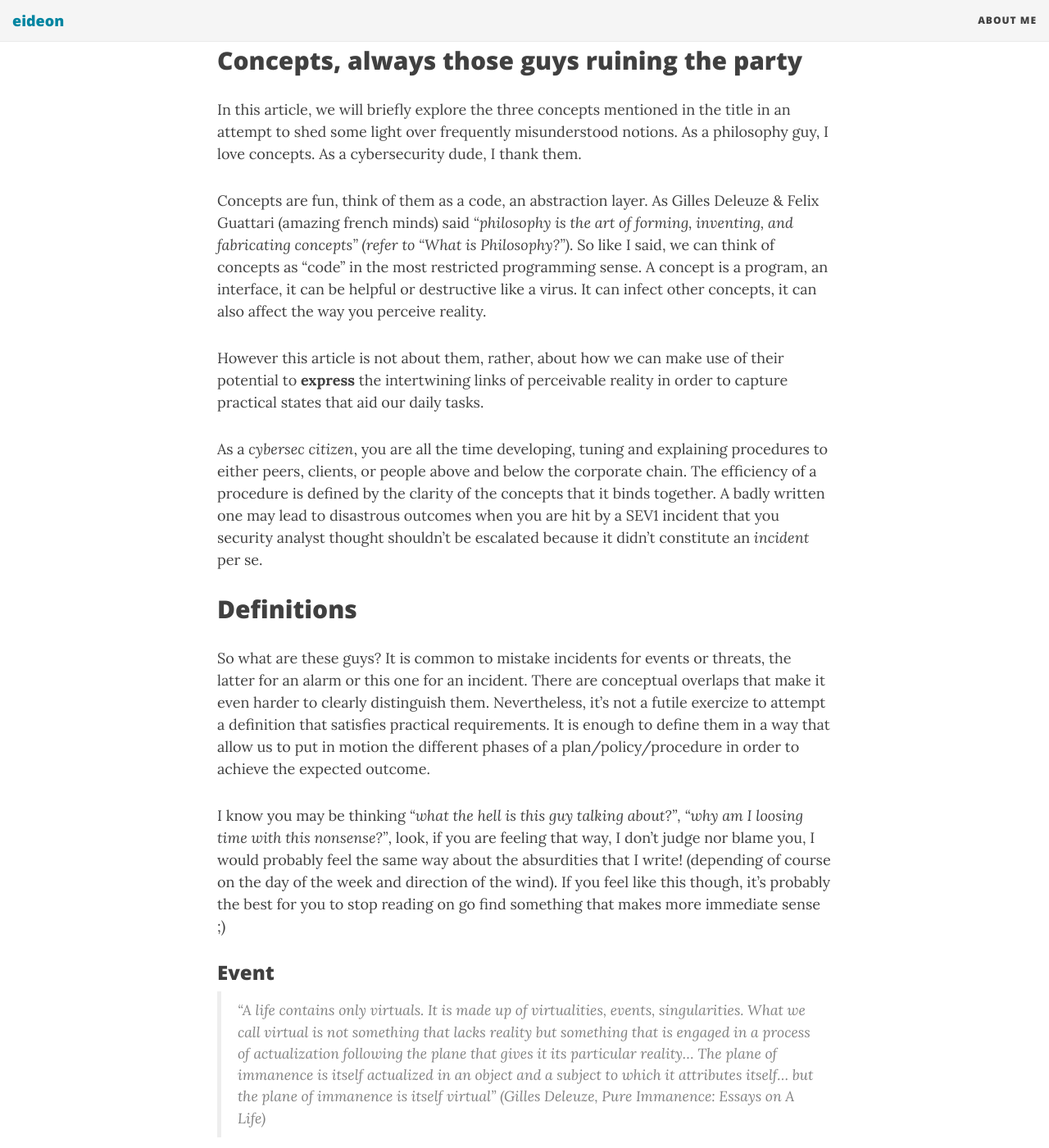
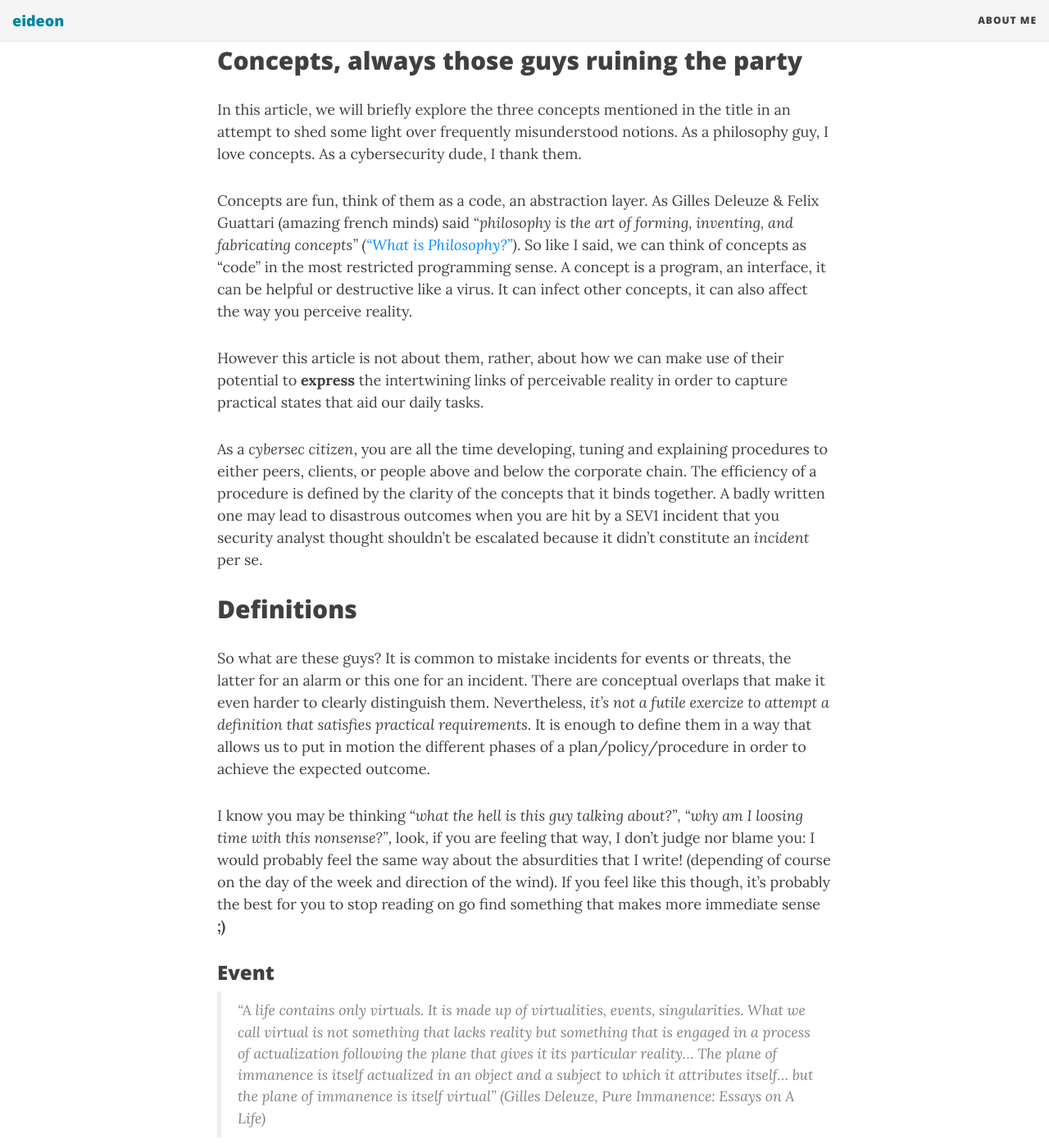
Before and after one commit to darkquasar/darkquasar.github.io, a Jekyll site: the page built from _posts/2017-10-15-THL02-Events_Threats_Incidents.md, in a window 1280 px wide and 1400 px high, scrolled down 803 px. Shown: the whole window at 82% size. Built offline with Jekyll 4.4.1, drawn with Linux system fonts in a browser that asks for light colours; nearby versions of some CDN libraries; comment, search, counter and statistics services are not loaded.

Commit message:
Update 2017-10-15-THL02-Events_Threats_Incidents.md

```diff
--- a/_posts/2017-10-15-THL02-Events_Threats_Incidents.md
+++ b/_posts/2017-10-15-THL02-Events_Threats_Incidents.md
@@ -22,16 +22,16 @@ I love triads, everything should come in *three*. I will here explore two triads
 ## Concepts, always those guys ruining the party
 In this article, we will briefly explore the three concepts mentioned in the title in an attempt to shed some light over frequently misunderstood notions. As a philosophy guy, I love concepts. As a cybersecurity dude, I thank them.
 
-Concepts are fun, think of them as a code, an abstraction layer. As Gilles Deleuze & Felix Guattari (amazing french minds) said *"philosophy is the art of forming, inventing, and fabricating concepts" (refer to "What is Philosophy?")*. So like I said, we can think of concepts as "code" in the most restricted programming sense. A concept is a program, an interface, it can be helpful or destructive like a virus. It can infect other concepts, it can also affect the way you perceive reality.
+Concepts are fun, think of them as a code, an abstraction layer. As Gilles Deleuze & Felix Guattari (amazing french minds) said *"philosophy is the art of forming, inventing, and fabricating concepts" (["What is Philosophy?"](https://en.wikipedia.org/wiki/What_is_Philosophy%3F_(Deleuze_and_Guattari)))*. So like I said, we can think of concepts as "code" in the most restricted programming sense. A concept is a program, an interface, it can be helpful or destructive like a virus. It can infect other concepts, it can also affect the way you perceive reality.
 
 However this article is not about them, rather, about how we can make use of their potential to **express** the intertwining links of perceivable reality in order to capture practical states that aid our daily tasks.
 
 As a *cybersec citizen*, you are all the time developing, tuning and explaining procedures to either peers, clients, or people above and below the corporate chain. The efficiency of a procedure is defined by the clarity of the concepts that it binds together. A badly written one may lead to disastrous outcomes when you are hit by a SEV1 incident that you security analyst thought shouldn't be escalated because it didn't constitute an *incident* per se.
 
 ## Definitions
-So what are these guys? It is common to mistake incidents for events or threats, the latter for an alarm or this one for an incident. There are conceptual overlaps that make it even harder to clearly distinguish them. Nevertheless, it's not a futile exercize to attempt a definition that satisfies practical requirements. It is enough to define them in a way that allow us to put in motion the different phases of a plan/policy/procedure in order to achieve the expected outcome.
+So what are these guys? It is common to mistake incidents for events or threats, the latter for an alarm or this one for an incident. There are conceptual overlaps that make it even harder to clearly distinguish them. Nevertheless, *it's not a futile exercize to attempt a definition that satisfies practical requirements*. It is enough to define them in a way that allows us to put in motion the different phases of a plan/policy/procedure in order to achieve the expected outcome.
 
-I know you may be thinking *"what the hell is this guy talking about?", "why am I loosing time with this nonsense?"*, look, if you are feeling that way, I don't judge nor blame you, I would probably feel the same way about the absurdities that I write! (depending of course on the day of the week and direction of the wind). If you feel like this though, it's probably the best for you to stop reading on go find something that makes more immediate sense ;)
+I know you may be thinking *"what the hell is this guy talking about?", "why am I loosing time with this nonsense?"*, look, if you are feeling that way, I don't judge nor blame you: I would probably feel the same way about the absurdities that I write! (depending of course on the day of the week and direction of the wind). If you feel like this though, it's probably the best for you to stop reading on go find something that makes more immediate sense **;)**
 
 ### Event
 
```
